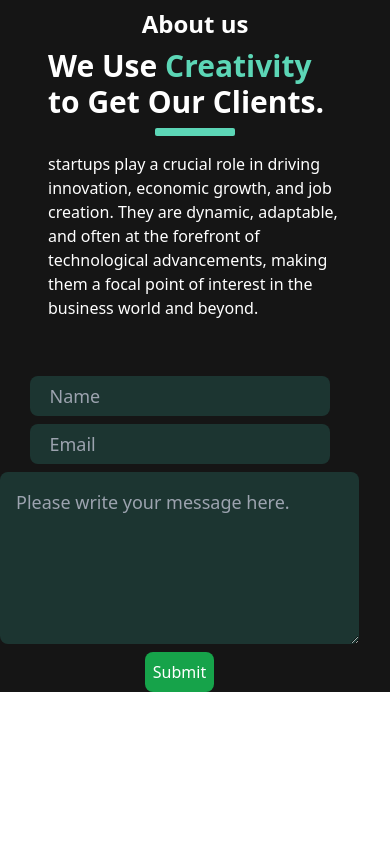
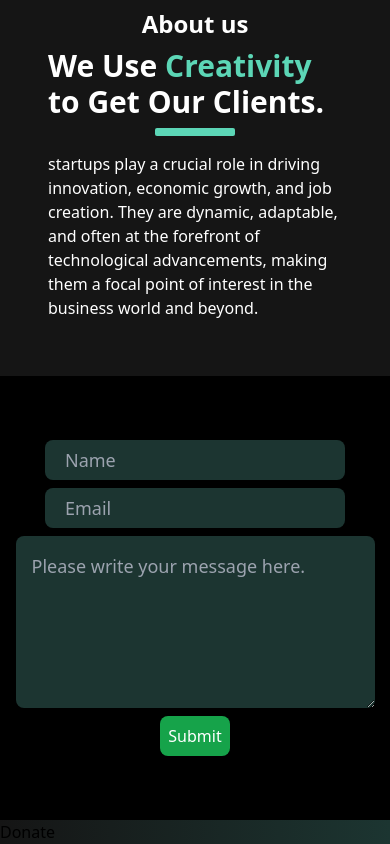
Before and after one commit to sky2626/Joetib-semades, a React (Vite) app: page / in a window 390 px wide. Shown: the part 2424-3268 px from the top of the page. Before the commit the page ends 3116 px from the top, so only its background shows below. Built offline with nearby package versions, Linux system fonts and the light colour scheme; a web font is replaced by a local one.

Commit message:
donate update

```diff
--- a/src/component/Home.jsx
+++ b/src/component/Home.jsx
@@ -138,11 +138,11 @@ export default function Home(){
             </div>
 
             {/* Contact Us */}
-            <div className='flex '>
+            <div className='bg-black flex px-24 py-16 justify-center gap-40 '>
                 <div
                 class="flex flex-col gap-2 items-center justify-center md:justify-start md:items-start ">
                     <input
-                    class="rounded-lg text-lg bg-pro-300 h-6 w-68 md:w-96 p-5 "
+                    class="rounded-lg text-lg bg-pro-300 h-6 md:w-96 p-5 "
                     type="text" id="full name" name="full Name" placeholder="Name" autocomplere="off" required />
                     <input
                     class="rounded-lg text-lg bg-pro-300 h-6 md:w-96 p-5 "
@@ -155,7 +155,16 @@ export default function Home(){
                         Submit
                     </button>
                 </div>
-                <img className='hidden md:block h-58 ' src="./src/assets/support.svg " alt="img of support" />
+                <img className='hidden md:block h-80 ' src="./src/assets/support.svg " alt="img of support" />
+            </div>
+
+            {/* donate */}
+            <div className='bg-gradient-to-l from-pro-300'>
+                <h2>Donate</h2>
+                <div>
+                    <img src="" alt="" />
+                    <img src="" alt="" />
+                </div>
             </div>
         </div>
     );
```
